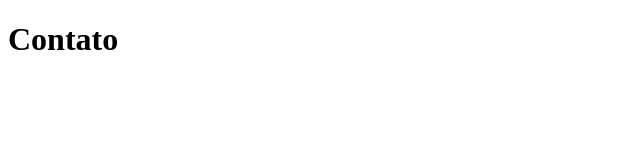
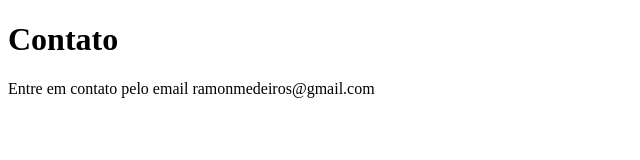
Before and after one commit to RamonFMSilva/Sistema-de-Cadastro, a plain HTML site: page contato.html in a window 1280 px wide. Shown: the whole page, without its empty margins (0-640 px from the left). Drawn offline with Linux system fonts and the light colour scheme.

Commit message:
adicionando o email de contato

```diff
--- a/contato.html
+++ b/contato.html
@@ -8,5 +8,6 @@
 </head>
 <body>
     <h1>Contato</h1>
+    <p>Entre em contato pelo email ramonmedeiros@gmail.com</p>
 </body>
 </html>
```
